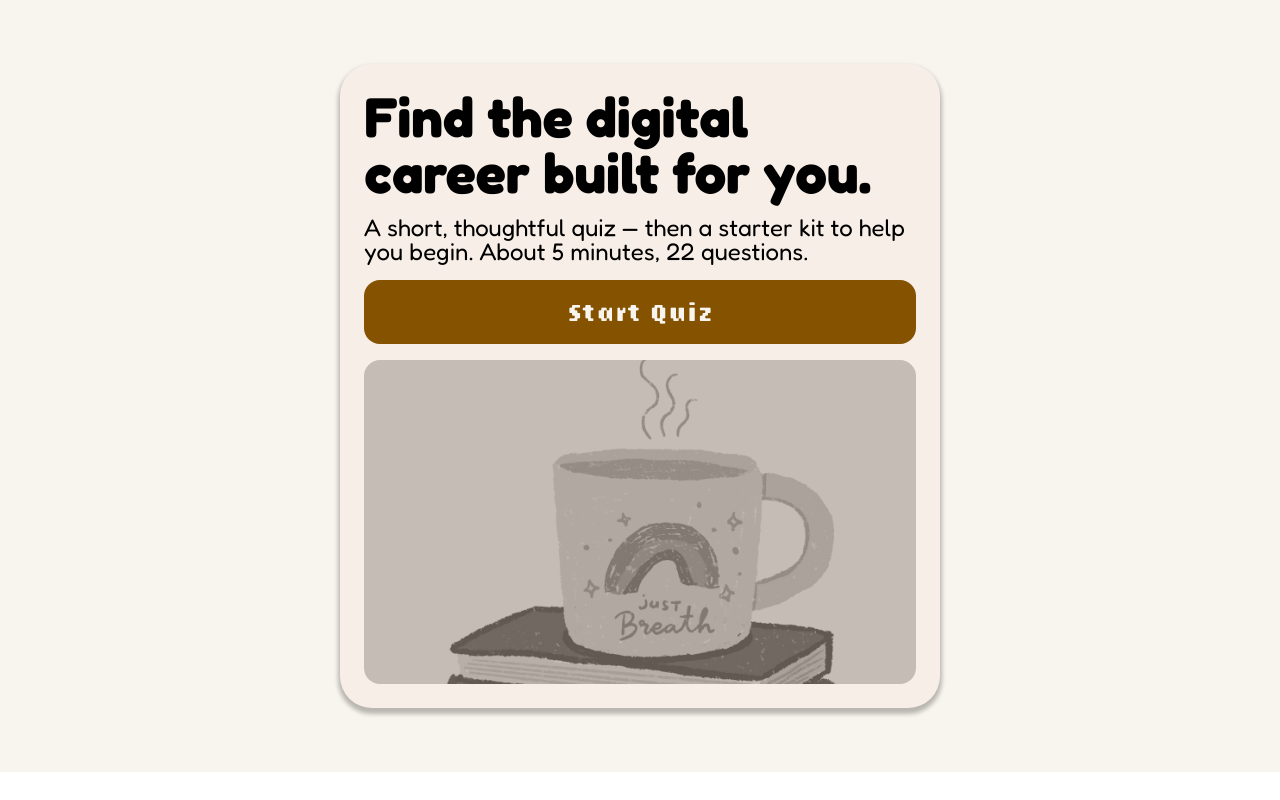
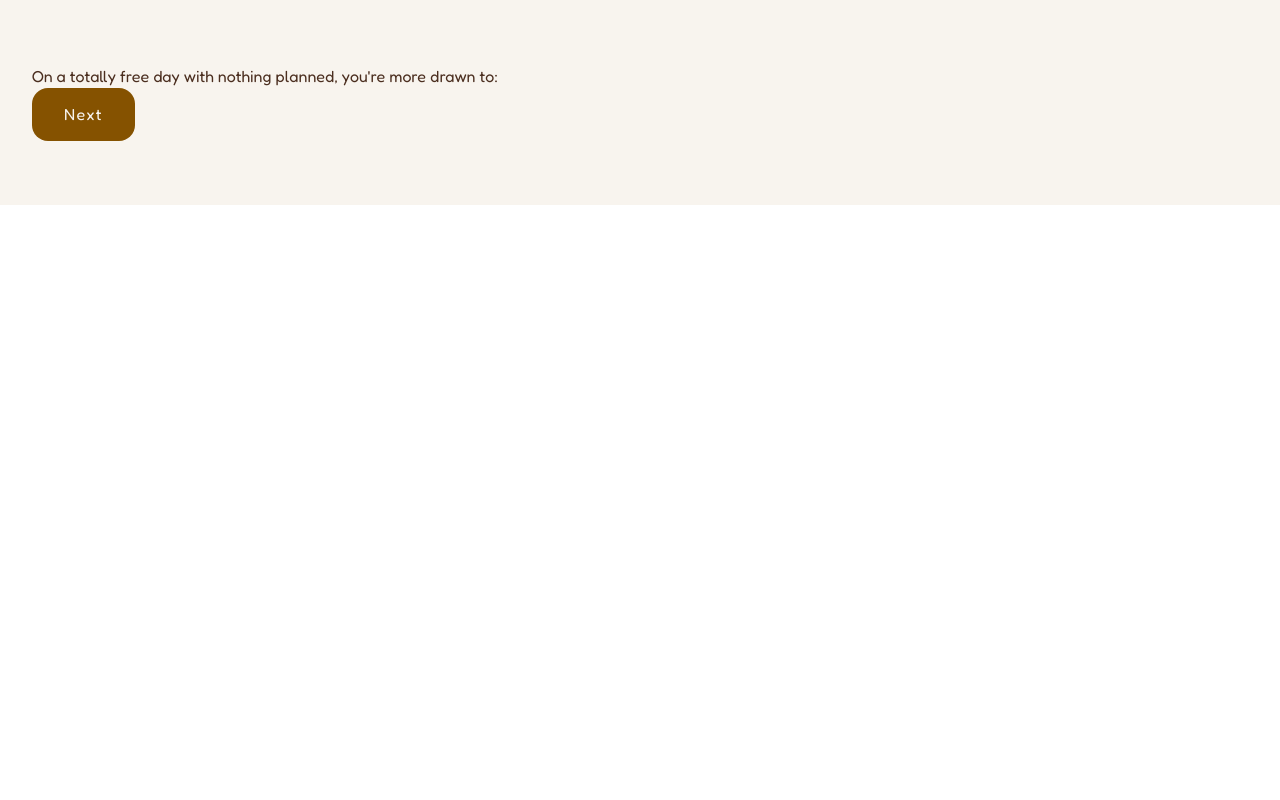
Before and after one commit to mictony6/brewprint-app, a React (Vite) app: page / in a window 1280 px wide. Both pictures are taken after a click on the button "Start Quiz". Built offline with nearby package versions, Linux system fonts and the light colour scheme.

Commit message:
Add quiz flow: question navigation and results screen
Wire up Quiz state machine to render question cards and a new
results card, and flesh out QuizQuestionCard with next-button
navigation.

```diff
--- a/src/components/Quiz.tsx
+++ b/src/components/Quiz.tsx
@@ -3,6 +3,23 @@ import '../styles/Quiz.css'
 import QuizIntroCard from './QuizIntroCard'
 import questions from "../data/questions.json"
 import careers from "../data/careers.json"
+import QuizQuestionCard from './QuizQuestionCard'
+import QuizResultsCard from './QuizResultsCard'
+
+interface QuestionOption {
+  label: string
+  icon: string
+  scores: { [career: string]: number }
+}
+
+interface Question {
+  id: string
+  type: string
+  text: string
+  options: QuestionOption[]
+}
+
+const typedQuestions = questions as Question[]
 
 const QuizState = {
   INTRO: "INTRO",
@@ -12,30 +29,77 @@ const QuizState = {
 
 type QuizState = typeof QuizState[keyof typeof QuizState]
 
-let careerList : Array<string> = []
-for (const careerName in careers){
-  console.log(careerName)
+const careerList : Array<string> = []
+for (const cN in careers){
+  careerList.push(cN)
 }
 
+const maxScores : Map<string, number> = new Map()
+for (const career of careerList){
+  let total = 0
+  for (const question of typedQuestions){
+    let best = 0
+    for (const option of question.options){
+      const score = option.scores[career] ?? 0
+      best = Math.max(score, best)
+    }
+    total += best
+  }
+  maxScores.set(career, total)
+
+}
+
+// const initialScores : Array<object> = careerList.map((career) => ({ careerName: career, score: 0 }))
+
 function Quiz() {
-  let [quizCurrentState, setQuizCurrentState]  = useState(QuizState.INTRO)
-  let [questionIndex, setQuestionIndex] = useState(0)
-  let [scores, setScores] = useState({})
+  const [quizCurrentState, setQuizCurrentState]  = useState<QuizState>(QuizState.INTRO)
+  const [questionIndex, setQuestionIndex] = useState(0)
+  // const [scores, setScores] = useState<Array<object>>(initialScores)
+
+  function onStartButtonClick(){
+    setQuizCurrentState(QuizState.STARTED)
+  }
+
+  function onNext(){
+    const nextIndex = questionIndex + 1
+    if (nextIndex >= typedQuestions.length){
+      setQuizCurrentState(QuizState.RESULTS)
+      return
+    }
+    setQuestionIndex(questionIndex + 1)
+  }
 
 
-  function onStartButtonClick(){
-      console.log("clicked")
+  function renderQuestions() {
+    const question = typedQuestions[questionIndex]
+    return <QuizQuestionCard
+    question={question.text}
+    onOptionSelect={() => { } }
+    onNextPressed={onNext}
+    />
+  }
+
+  function renderQuizStep(){
+    switch (quizCurrentState){
+      case QuizState.INTRO:
+        return <QuizIntroCard startButtonHandler={onStartButtonClick}/>
+      case QuizState.STARTED:
+        return renderQuestions()
+      case QuizState.RESULTS:
+        return <QuizResultsCard onBackClick={() =>{setQuizCurrentState(QuizState.INTRO)}} />
+    }
   }
 
   return (
     <>
      <div className="brewprint-hello">
       <section className='quiz-section'>
-        <QuizIntroCard startButtonHandler ={onStartButtonClick}/>
+        {renderQuizStep()}
       </section>
     </div>
     </>
   )
+
 }
 
 export default Quiz
--- a/src/components/QuizQuestionCard.tsx
+++ b/src/components/QuizQuestionCard.tsx
@@ -1,11 +1,27 @@
-function QuizQuestionCard(){
+import Button from "./Button"
+
+function QuizQuestionCard({question = "Failed to get question", onOptionSelect = ()=>{}, onNextPressed = () =>{}} : QuestionCardProps){
     return(
         <>
-        <div className="question-header">
-            This is Header
+        <div className="question-card-header">
+            <div className="question-card-question">
+                {question}
+            </div>
+        </div>
+        <div className="question-card-content">
+
+        </div>
+        <div className="question-card-footer">
+            <Button onClick={onNextPressed}>Next</Button>
         </div>
         </>
     )
 }
 
+type QuestionCardProps = {
+    question : string,
+    onOptionSelect :()=> void
+    onNextPressed : () => void
+
+}
 export default QuizQuestionCard
--- /dev/null
+++ b/src/components/QuizResultsCard.tsx
@@ -0,0 +1,14 @@
+import Button from "./Button"
+
+function QuizResultsCard({onBackClick = ()=>{}}){
+    return(
+        <div className="quiz-card">
+            <div className="quiz-content">
+                This is the result
+            </div>
+            <Button onClick = {onBackClick}>Restart</Button>
+        </div>
+    )
+}
+
+export default QuizResultsCard
```
